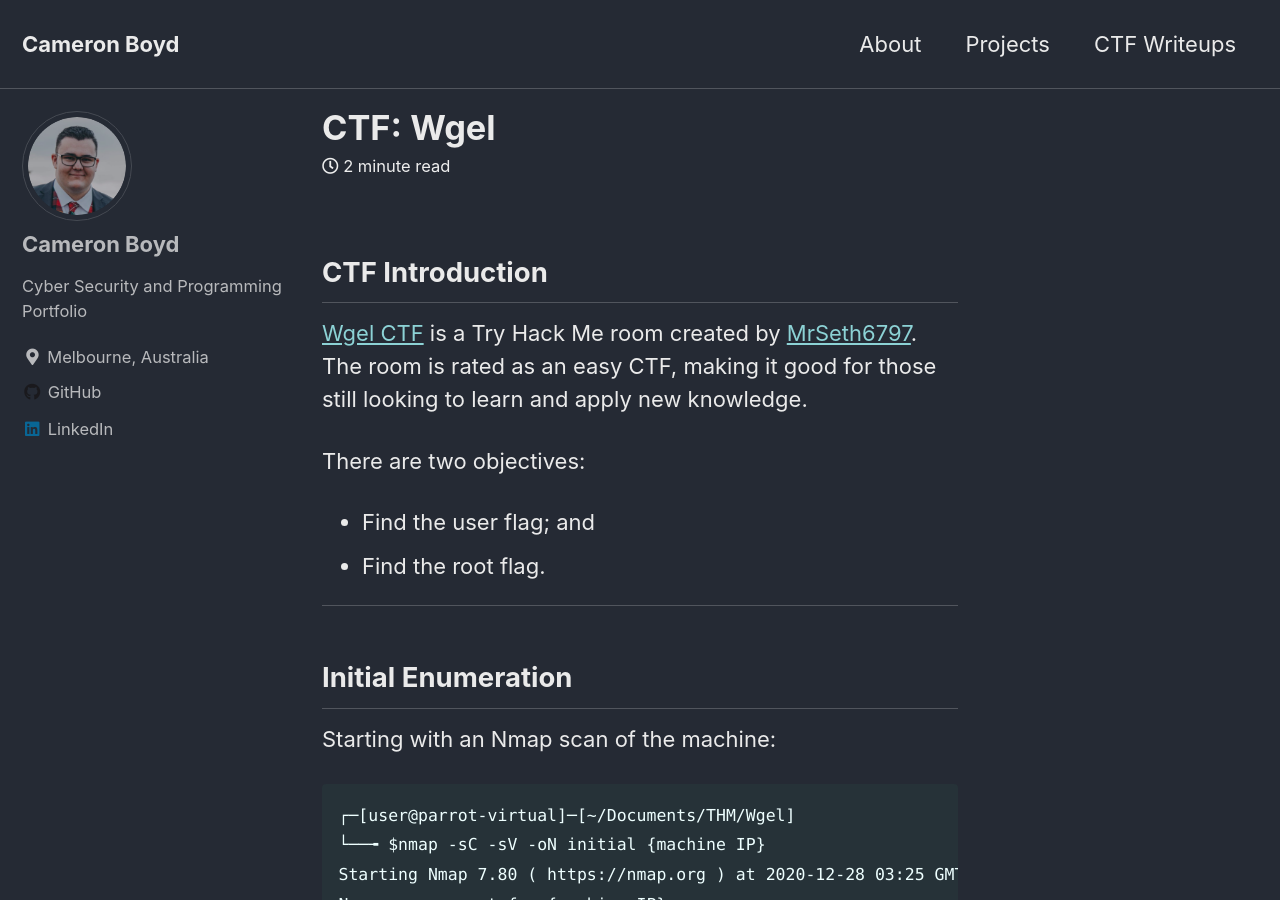
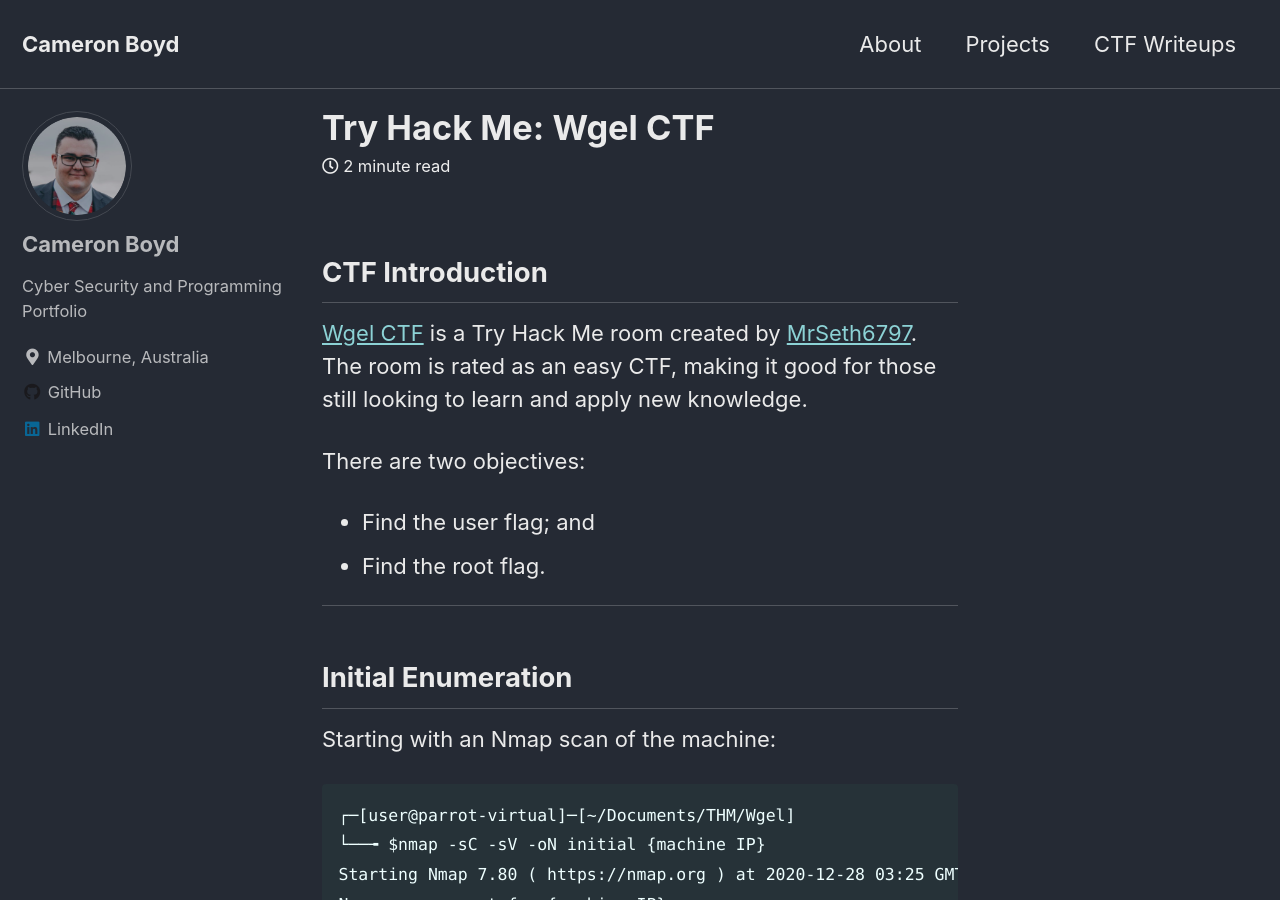
Before and after one commit to cjboyd1999/cjboyd1999.github.io, a Jekyll site: the page built from _posts/2020-12-28-THM-Wgel.md, in a window 1280 px wide and 900 px high. Built offline with Jekyll 4.4.1, drawn with Linux system fonts in a browser that asks for light colours; cached includes are drawn as plain includes.

Commit message:
Author and THM-Wgel changes
Author description slightly changed.

THM-Wgel's title was modified for clarity.

```diff
--- a/_config.yml
+++ b/_config.yml
@@ -20,7 +20,7 @@ title                    : "Cameron Boyd"
 title_separator          : "-"
 subtitle                 : # site tagline that appears below site title in masthead
 name                     : "Cameron Boyd"
-description              : "Cyber Security and Programming Portfolio"
+description              : "Cyber Security Graduate and Programming Enthusiast"
 url                      : # the base hostname & protocol for your site e.g. "https://mmistakes.github.io"
 baseurl                  : # the subpath of your site, e.g. "/blog"
 repository               : # GitHub username/repo-name e.g. "mmistakes/minimal-mistakes"
--- a/_posts/2020-12-28-THM-Wgel.md
+++ b/_posts/2020-12-28-THM-Wgel.md
@@ -1,5 +1,5 @@
 ---
-title: "CTF: Wgel"
+title: "Try Hack Me: Wgel CTF"
 date: 2020-12-28
 tags: [CTF]
 excerpt: "Nmap, SSH and Wget"
```
